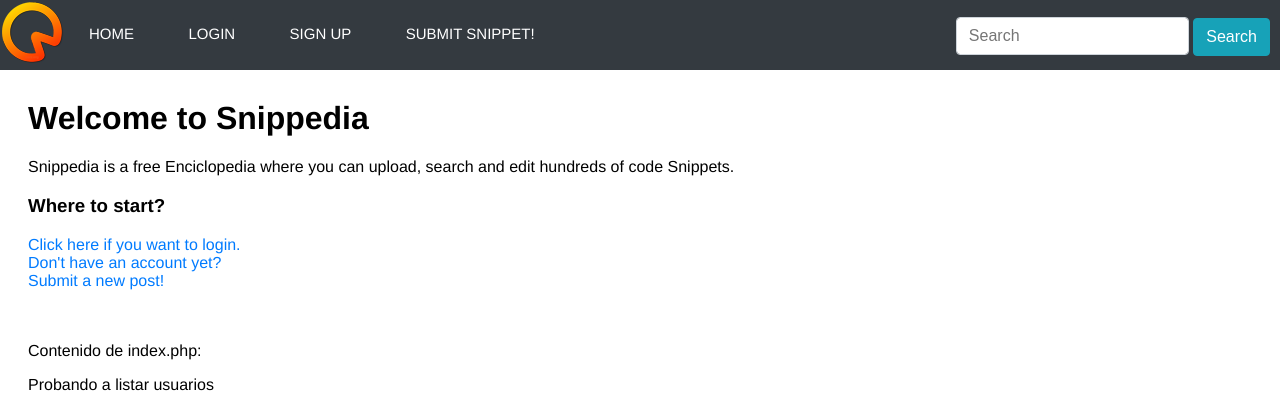
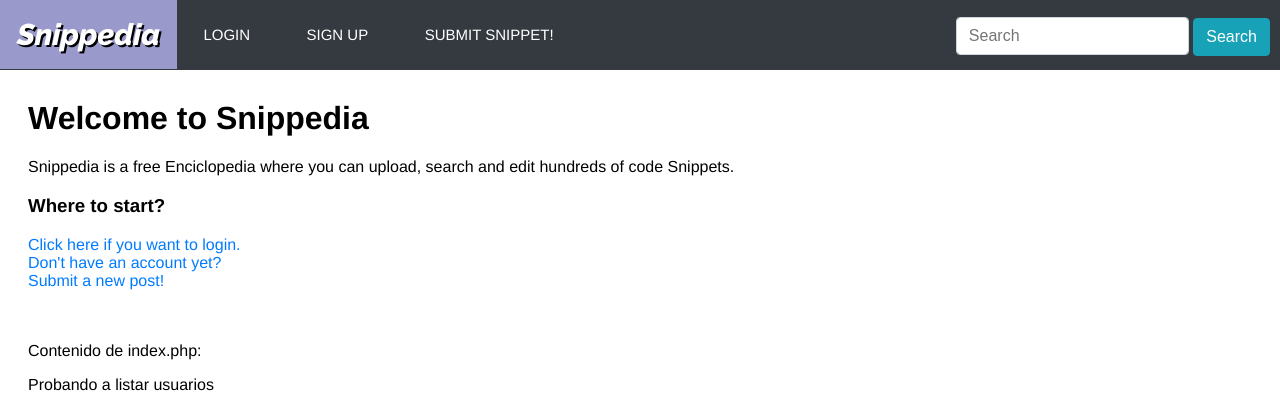
Before and after one commit to AnderRasoVazquez/proyecto_seguridad, a PHP site: page /index.php in a window 1280 px wide. Shown: the top 409 px of the page. Run offline with PHP 8.4, Linux system fonts and the light colour scheme; data that the repository does not hold is empty; some libraries are stand-ins or nearby versions.

Commit message:
pruebas con un nuevo logo

```diff
--- a/css/styles.css
+++ b/css/styles.css
@@ -222,10 +222,6 @@ code {
     margin: 0 auto;
 }
 
-nav {
-    /*float: left;*/
-}
-
 .bg-dark {
     background-color: #343a40!important;
 }
@@ -271,10 +267,7 @@ nav li {
     margin-left: auto;
     margin-right: auto;
     display: inline-block;
-    padding-left: 25px;
-    padding-right: 25px;
-    padding-top: 25px;
-    padding-bottom: 25px;
+    padding: 26;
 }
 
 nav li:hover {
@@ -292,5 +285,17 @@ nav a {
 nav a:hover {
     color: #000;
     text-decoration: none;
-    transition: all ease-in-out 1000ms;
+    transition: all ease-in-out 100ms;
 }
+
+.logo {
+    color: #FFF;
+    font-size: 30px;
+    text-transform: none;
+    font-family: 'Raleway', sans-serif;
+    text-shadow: 2px 2px #000;
+    background: #17a2b8;
+    /*border-radius: 20px;*/
+    margin: 0;
+    padding: 17;
+}
--- a/includes/header.php
+++ b/includes/header.php
@@ -3,6 +3,7 @@
 <head>
     <meta charset="UTF-8" />
     <title>Snippedia</title>
+    <link href="https://fonts.googleapis.com/css?family=Raleway:800i" rel="stylesheet">
     <link rel="stylesheet" href="http://cdnjs.cloudflare.com/ajax/libs/highlight.js/9.12.0/styles/default.min.css">
     <link rel="stylesheet" href="css/styles.css">
     <script src="http://cdnjs.cloudflare.com/ajax/libs/highlight.js/9.12.0/highlight.min.js"></script>
--- a/includes/navigation_bar.php
+++ b/includes/navigation_bar.php
@@ -1,12 +1,12 @@
 <div class="nav_body">
     <header class="nav_header bg-dark">
         <div class="nav_container">
-            <a href="index.php">
+            <!-- <a href="index.php">
                 <img src="img/logorandom.png" alt="logo" class="logo">
-            </a>
+            </a> -->
             <nav>
                 <ul class="nav_ul">
-                    <a href="index.php"><li>Home</li></a>
+                    <a href="index.php"><li class="no-padding logo">Snippedia</li></a>
                     <a href="formulario_login.php"><li>Login</li></a>
                     <a href="formulario_registro.php"><li>Sign up</li></a>
                     <a href="formulario_post.php"><li>Submit Snippet!</li></a>
```
